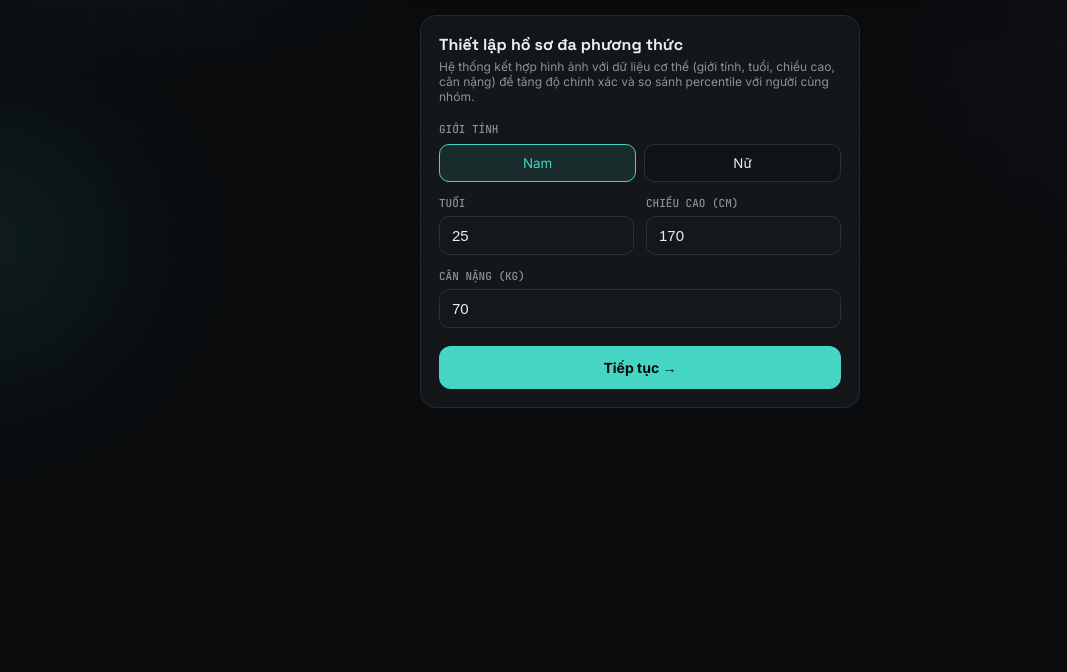
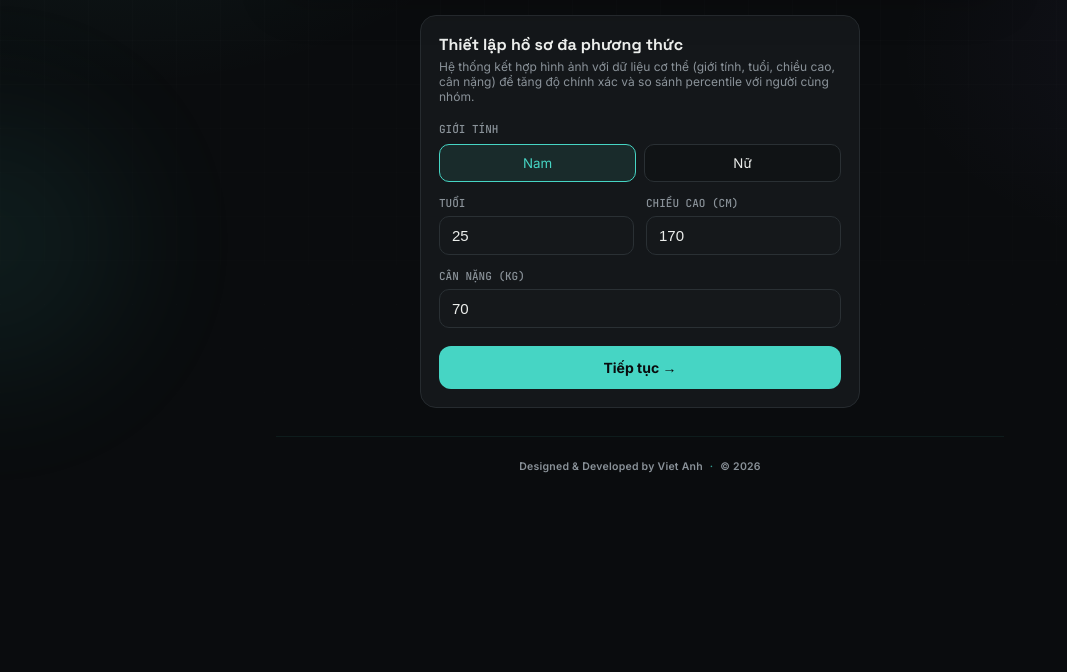
Before and after one commit to VietAnh659/AI-Physique-Analyzer, a website: page index.html in a window 1280 px wide. Shown: the part 92-764 px from the top of the page, without its empty margins (0-1067 px from the left). Drawn offline with Linux system fonts and the light colour scheme.

Commit message:
Add files via upload

```diff
--- a/index.html
+++ b/index.html
@@ -36,6 +36,11 @@
   @keyframes fadein{from{opacity:0;transform:translateY(6px);}to{opacity:1;transform:translateY(0);}}
 
   .hdr{display:flex;align-items:baseline;justify-content:space-between;margin-bottom:22px;border-bottom:1px solid var(--border);padding-bottom:14px;}
+
+  .appFooter{margin-top:28px;padding:16px 10px 4px;text-align:center;border-top:1px solid rgba(70,213,196,.08);color:var(--dim2);font-size:10.5px;letter-spacing:.25px;line-height:1.7;}
+  .appFooter .author{display:inline-block;color:var(--dim);font-weight:600;padding:5px 10px;border-radius:9px;transition:transform .22s cubic-bezier(.2,.75,.25,1),color .22s ease,background .22s ease,box-shadow .22s ease;}
+  .appFooter .author:hover{color:var(--accent);background:rgba(70,213,196,.045);transform:translateY(-2px);box-shadow:0 8px 22px rgba(0,0,0,.18),0 0 18px rgba(70,213,196,.05);}
+  .appFooter .dot{color:var(--accent);opacity:.7;padding:0 4px;}
   .hdr .logo{font-size:20px;font-weight:700;letter-spacing:.5px;}
   .hdr .logo span{color:var(--accent);}
   .hdr .tag{font-size:10px;color:var(--dim);letter-spacing:.5px;}
@@ -603,6 +608,9 @@ function render(){
       <div class="mono" style="font-size:10px;color:var(--dim2);">DEMO</div>
     </div>
     <div id="screen" class="fadein"></div>
+    <footer class="appFooter">
+      <span class="author tapbtn" title="Tác giả">Designed &amp; Developed by Viet Anh <span class="dot">·</span> © 2026</span>
+    </footer>
   `;
   const screen=document.getElementById("screen");
   if(state.view==="profile") screen.innerHTML = renderProfile();
```
